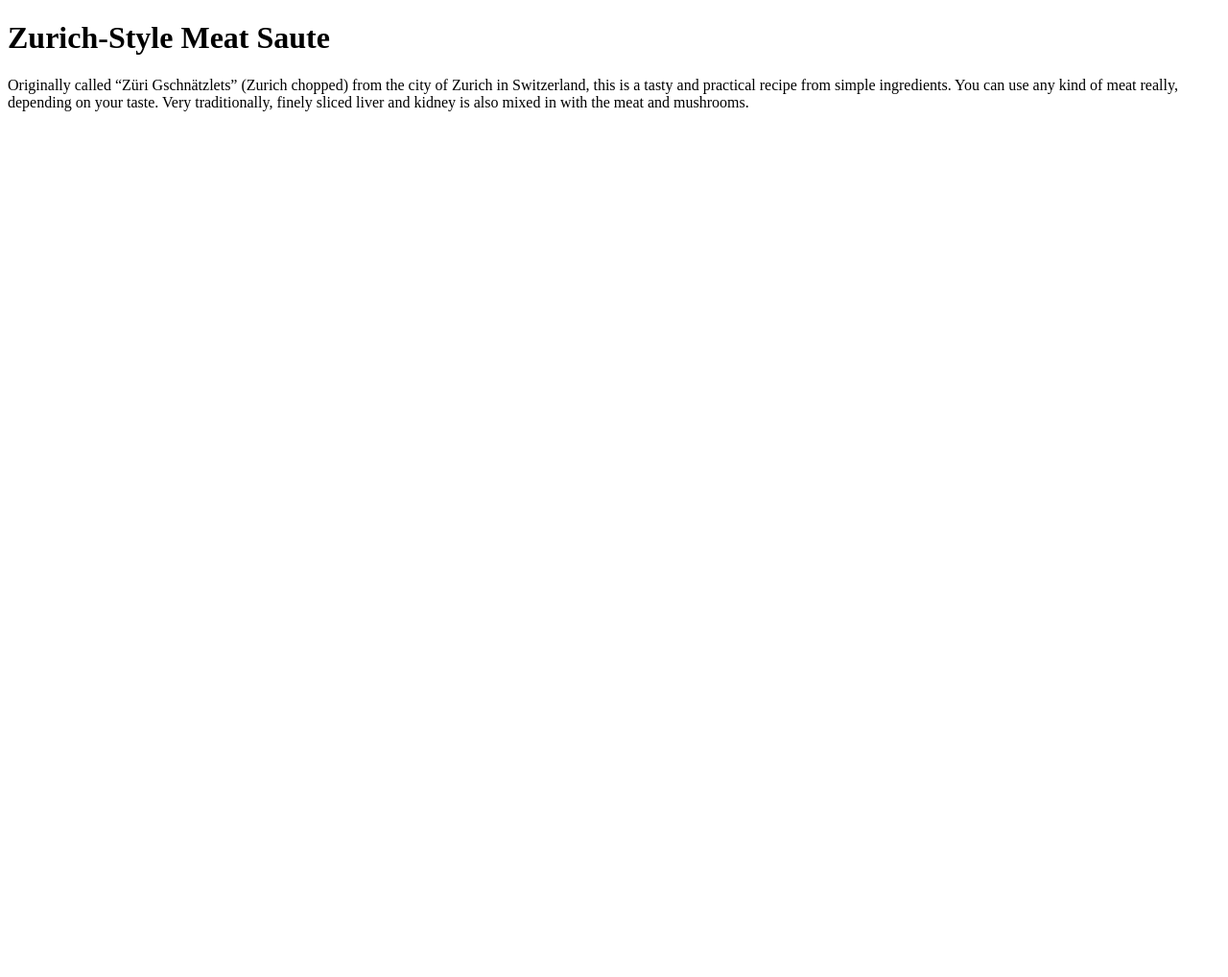
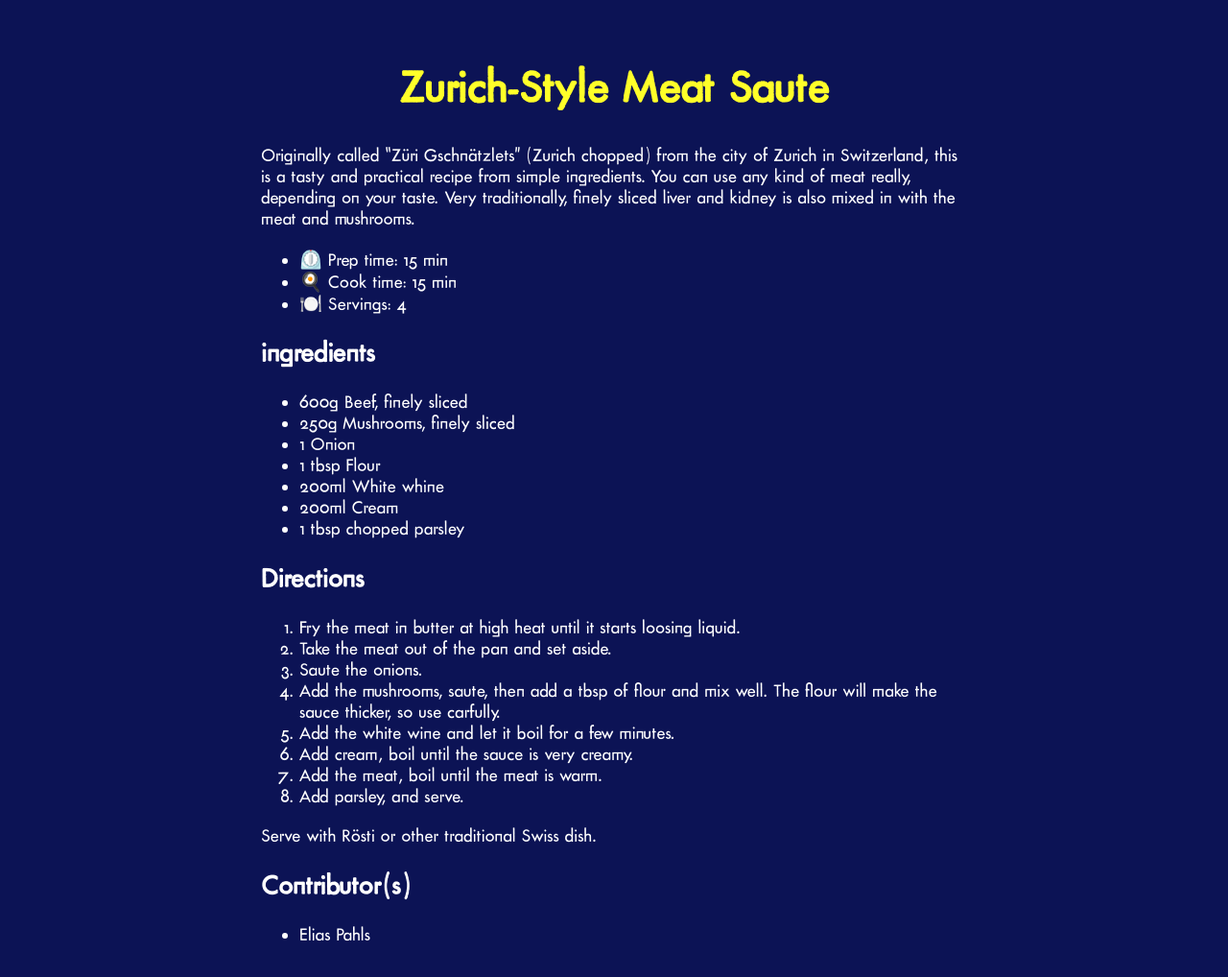
Before and after one commit to qkenn/odin-recipes, a plain HTML site: page pages/zurich-meat-saute.html in a window 1280 px wide. Shown: the whole page at 96% size. Before the commit the page ends 800 px from the top, so only its background shows below. Drawn offline with Linux system fonts and the light colour scheme.

```diff
--- a/pages/zurich-meat-saute.html
+++ b/pages/zurich-meat-saute.html
@@ -3,18 +3,65 @@
   <head>
     <meta charset="UTF-8" />
     <meta name="viewport" content="width=device-width, initial-scale=1.0" />
+    <link rel="stylesheet" href="../styles.css" />
     <title>Zurich-Style Meat Saute</title>
   </head>
   <body>
     <main>
       <h1 class="title-recipe">Zurich-Style Meat Saute</h1>
       <article>
-        <div>
+        <p class="recipe-description">
           Originally called “Züri Gschnätzlets” (Zurich chopped) from the city
           of Zurich in Switzerland, this is a tasty and practical recipe from
           simple ingredients. You can use any kind of meat really, depending on
           your taste. Very traditionally, finely sliced liver and kidney is also
           mixed in with the meat and mushrooms.
+        </p>
+        <ul>
+          <li>⏲️ Prep time: 15 min</li>
+          <li>🍳 Cook time: 15 min</li>
+          <li>🍽️ Servings: 4</li>
+        </ul>
+
+        <div class="recipe-ing">
+          <h2>ingredients</h2>
+          <ul>
+            <li>600g Beef, finely sliced</li>
+            <li>250g Mushrooms, finely sliced</li>
+            <li>1 Onion</li>
+            <li>1 tbsp Flour</li>
+            <li>200ml White whine</li>
+            <li>200ml Cream</li>
+            <li>1 tbsp chopped parsley</li>
+          </ul>
+        </div>
+
+        <div class="recipe-directions">
+          <h2>Directions</h2>
+          <ol>
+            <li>
+              Fry the meat in butter at high heat until it starts loosing
+              liquid.
+            </li>
+            <li>Take the meat out of the pan and set aside.</li>
+            <li>Saute the onions.</li>
+            <li>
+              Add the mushrooms, saute, then add a tbsp of flour and mix well.
+              The flour will make the sauce thicker, so use carfully.
+            </li>
+            <li>Add the white wine and let it boil for a few minutes.</li>
+            <li>Add cream, boil until the sauce is very creamy.</li>
+            <li>Add the meat, boil until the meat is warm.</li>
+            <li>Add parsley, and serve.</li>
+          </ol>
+          <p>Serve with Rösti or other traditional Swiss dish.</p>
+        </div>
+
+        <div class="recipe-cont">
+          <h2>Contributor(s)</h2>
+          <ul>
+            <li>Elias Pahls</li>
+          </ul>
         </div>
       </article>
     </main>
--- a/styles.css
+++ b/styles.css
@@ -23,25 +23,28 @@ body {
   margin: 0;
   font-family: 'FuturaRennerRegular', Arial, sans-serif;
   background-color: hsl(234, 75%, 19%);
+  color: hsl(0, 0%, 100%);
+  font-size: 1.2rem;
 }
 
 main {
-  max-width: 40rem;
+  max-width: 50rem;
   margin: 0 auto;
+  padding: 2rem;
 }
 
 a {
-  color: hsl(0, 0%, 100%);
+  color: inherit;
   font-size: 1.5rem;
   cursor: pointer;
 }
 
-li {
+.recipe-item {
   display: flex;
   align-items: center;
 }
 
-li::before {
+.recipe-item::before {
   content: '🇨🇭';
   margin-right: 0.5em;
 }
@@ -54,4 +57,17 @@ li::before {
 
 .title-recipe {
   font-size: 3rem;
+  text-align: center;
+  color: hsl(60, 100%, 58%);
 }
+
+.recipe-list {
+  list-style: none;
+  display: flex;
+  flex-direction: column;
+  gap: 1.5em;
+}
+
+.recipe-link {
+  text-decoration: none;
+}
```
Also changed, not shown: index.html (+15 -3 lines).
